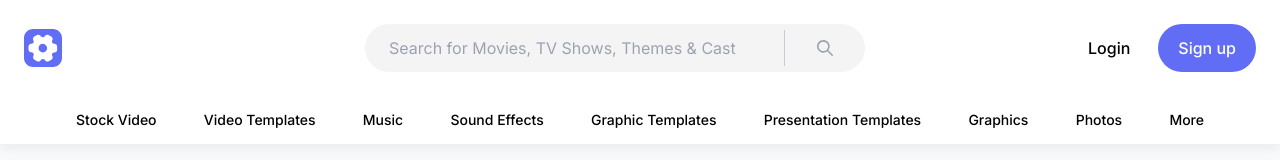
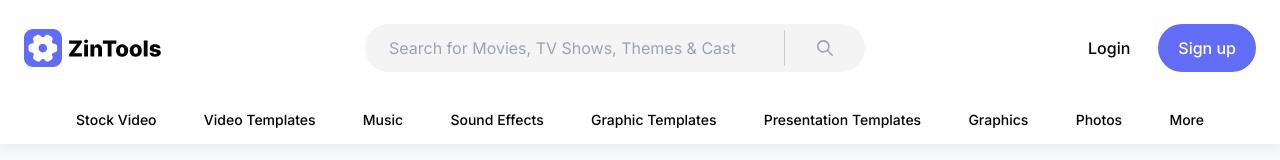
Before and after one commit to aftabrehan/zin-tools, a Next.js app: page / in a window 1280 px wide. Shown: the top 160 px of the page. Built offline with nearby package versions, Linux system fonts and the light colour scheme.

Commit message:
Handle Dark Mode Styling for Header Component

```diff
--- a/app/layout.tsx
+++ b/app/layout.tsx
@@ -28,14 +28,14 @@ export default function RootLayout({
         <ThemeProvider attribute="class">
           <Header />
 
-          <main className="w-full min-h-[calc(100vh-144px)] mt-36 bg-slate-50">
+          <main className="w-full min-h-[calc(100vh-136px)] md:min-h-[calc(100vh-144px)] mt-[136px] md:mt-36 bg-slate-50 dark:bg-neutral-900">
             <div className="w-full max-w-[1432px] sm:max-w-[1464px] mx-auto h-full px-4 sm:px-8 py-8 sm:py-16">
               {children}
             </div>
           </main>
           <div
             id="modal"
-            className="flex items-center justify-center w-screen h-screen fixed top-0 left-[50%] translate-x-[-50%] z-10 overflow-y-hidden pointer-events-none"
+            className="flex items-center justify-center w-screen h-screen fixed top-0 left-0 z-10 overflow-y-hidden pointer-events-none"
           />
 
           <Footer />
--- a/components/button.tsx
+++ b/components/button.tsx
@@ -26,8 +26,9 @@ export const Button = ({
 }: buttonProps) => {
   const variantCls = {
     primary: 'text-white bg-primary xs:hover:opacity-75',
-    secondary: 'text-black bg-zinc-100 xs:hover:opacity-75',
-    ghost: 'text-black hover:bg-zinc-100 xs:hover:opacity-75',
+    secondary: 'text-black bg-zinc-100 dark:bg-white/10 xs:hover:opacity-75',
+    ghost:
+      'text-black dark:text-gray-200 hover:bg-zinc-100 dark:hover:bg-white/10 xs:hover:opacity-75',
     outline:
       'text-black bg-white border-2 border-zinc-400 disabled:hover:border-zinc-400 sm:hover:border-primary',
   }[variant]
--- a/components/footer.tsx
+++ b/components/footer.tsx
@@ -1,5 +1,4 @@
 import Link from 'next/link'
-import Image from 'next/image'
 
 import { ToggleThemeButton } from '@/components/toggle-theme-button'
 
--- a/components/header.tsx
+++ b/components/header.tsx
@@ -1,23 +1,18 @@
 import Link from 'next/link'
-import Image from 'next/image'
 
 import { Searchbar } from '@/components/search-bar'
 import { Button } from '@/components/button'
 import { Navbar } from '@/components/navbar'
 import { MobileNav } from '@/components/mobile-nav'
 
+import Logo from '@/public/logo.svg'
+
 export const Header = () => (
-  <header className="w-full h-36 fixed top-0 shadow-header px-4 sm:px-6 pt-4 sm:pt-6 bg-white z-10">
+  <header className="w-full h-[136px] md:h-36 fixed top-0 shadow-header dark:shadow-header-dark px-4 lg:px-6 pt-4 sm:pt-6 bg-white dark:bg-zinc-900 z-10">
     <div className="w-full max-w-[1400px] mx-auto flex flex-col items-center justify-center gap-4 sm:gap-4 md:gap-6">
       <div className="w-full flex items-center justify-between gap-2">
-        <Link href="/" className="overflow-hidden">
-          <Image
-            src="/logo.svg"
-            alt="ZinTools Logo"
-            width={138}
-            height={38}
-            className="w-[120px] sm:w-[130px] md:w-[138px] h-auto"
-          />
+        <Link href="/">
+          <Logo className="w-[120px] sm:w-[130px] md:w-[138px] h-[38px] fill-black dark:fill-white" />
         </Link>
 
         <Searchbar className="hidden sm:flex" />
--- a/components/mobile-nav.tsx
+++ b/components/mobile-nav.tsx
@@ -1,6 +1,7 @@
 'use client'
 
 import { useState } from 'react'
+import clsx from 'clsx'
 
 import { Button } from '@/components/button'
 import { Modal } from '@/components//modal/modal'
@@ -19,19 +20,21 @@ export const MobileNav = () => {
       <Button
         icon={isOpen ? <CrossIcon /> : <HamBurgerIcon />}
         onClick={() => setIsOpen(!isOpen)}
-        className="w-12 h-12 rounded-md !px-1"
-        style={{ background: isOpen ? '#000' : '#f4f4f5' }}
+        className={clsx(
+          'w-12 h-12 rounded-md !px-1',
+          isOpen ? '!bg-black dark:!bg-white/20' : '!bg-[#f4f4f5]'
+        )}
       />
 
       <Modal isOpen={isOpen} close={() => setIsOpen(false)}>
-        <div className="w-full h-[calc(100vh-144px)] mt-36 flex sm:hidden bg-white pointer-events-auto border-t border-zinc-100 border animation-slide-from-right overflow-auto">
+        <div className="w-full h-[calc(100vh-144px)] mt-36 flex sm:hidden bg-white dark:bg-zinc-900 pointer-events-auto border-t border-t-zinc-100 dark:border-t-zinc-700 overflow-y-auto">
           <nav className="relative w-full">
             <ul className="w-full flex flex-col items-end justify-center gap-2 p-4 pb-24">
               {MOBILE_NAV_ITEMS.map((navItem, i) => (
                 <NavDropdown key={i} {...navItem} />
               ))}
             </ul>
-            <div className="fixed -bottom-2 left-0 w-full h-32 bg-gradient-to-b from-white/75 to-white pointer-events-none blur-[6px]" />
+            <div className="fixed -bottom-2 left-0 w-full h-32 bg-gradient-to-b from-white/75 dark:from-zinc-900/75 to-white dark:to-zinc-900 pointer-events-none blur-[6px]" />
           </nav>
         </div>
       </Modal>
--- a/components/nav-dropdown.tsx
+++ b/components/nav-dropdown.tsx
@@ -24,14 +24,14 @@ export const NavDropdown = ({
     <li className="group relative flex items-center justify-center">
       <Link
         href={link}
-        className="relative text-black text-base sm:text-sm font-medium whitespace-nowrap px-3 py-3.5 after:absolute after:bottom-0 after:left-0 after:content-none::after after:w-full after:h-[2px] after:bg-primary after:hidden group-hover:after:block"
+        className="relative text-black dark:text-gray-200 text-base sm:text-sm font-medium whitespace-nowrap px-2 md:px-3 py-3.5 after:absolute after:bottom-0 after:left-0 after:content-none::after after:w-full after:h-[2px] after:bg-primary dark:after:bg-white after:hidden group-hover:after:block"
       >
         {title}
       </Link>
 
       <div
         className={clsx(
-          'hidden sm:group-hover:flex absolute top-12 flex-col min-w-[220px] gap-2 p-4 bg-white rounded-b-md shadow-md border border-zinc-1',
+          'hidden sm:group-hover:flex absolute top-12 flex-col min-w-[220px] gap-2 p-4 bg-white dark:bg-black rounded-b-md shadow-md dark:shadow-none border border-zinc-100 dark:border-zinc-400/20',
           positionCls
         )}
       >
@@ -39,7 +39,7 @@ export const NavDropdown = ({
           <Link
             key={i}
             href={opLink}
-            className="w-full p-2 text-sm text-black hover:bg-zinc-100 rounded-md transition-colors duration-200"
+            className="w-full p-2 text-sm text-black dark:text-gray-100 hover:bg-zinc-100 dark:hover:bg-zinc-400/20 rounded-md transition-colors duration-200"
           >
             {label}
           </Link>
--- a/components/search-bar.tsx
+++ b/components/search-bar.tsx
@@ -8,7 +8,7 @@ interface searchbarProps {
 export const Searchbar = ({ className }: searchbarProps) => (
   <div
     className={clsx(
-      'flex-1 sm:max-w-[280px] md:max-w-[400px] lg:max-w-[500px] flex items-center justify-between gap-x-4 md:gap-x-6 px-4 sm:px-6 py-1.5 bg-zinc-100 rounded-3xl',
+      'flex-1 sm:max-w-[280px] md:max-w-[400px] lg:max-w-[500px] flex items-center justify-between gap-x-4 md:gap-x-6 px-4 sm:px-6 py-1.5 bg-zinc-100 dark:bg-zinc-800 rounded-3xl',
       className
     )}
   >
@@ -17,9 +17,9 @@ export const Searchbar = ({ className }: searchbarProps) => (
       placeholder="Search for Movies, TV Shows, Themes & Cast"
       className="w-full flex flex-1 outline-none bg-transparent text-black text-base"
     />
-    <div className="flex items-center justify-end gap-x-2 md:gap-x-6">
+    <div className="flex items-center justify-end gap-x-1 xs:gap-x-2 md:gap-x-3 lg:gap-x-5 xl:gap-x-6">
       <div className="w-[1px] h-9 bg-gray-400/50 cursor-default" />
-      <div className="w-8 h-8 flex items-center justify-center hover:bg-gray-200 rounded-full cursor-pointer">
+      <div className="w-8 h-8 flex items-center justify-center hover:bg-gray-200 dark:hover:bg-gray-200/10 rounded-full cursor-pointer">
         <Image
           alt=""
           src="/search.svg"
--- a/tailwind.config.ts
+++ b/tailwind.config.ts
@@ -14,6 +14,7 @@ const config: Config = {
       },
       boxShadow: {
         header: '0px 4px 12px 0px rgba(189, 189, 189, 0.25)',
+        'header-dark': '0px 1px 1px 0px rgba(189, 189, 189, 0.25)',
         card: '0px 8px 16px 0px rgba(0, 0, 0, 0.10)',
       },
       screens: {
```
